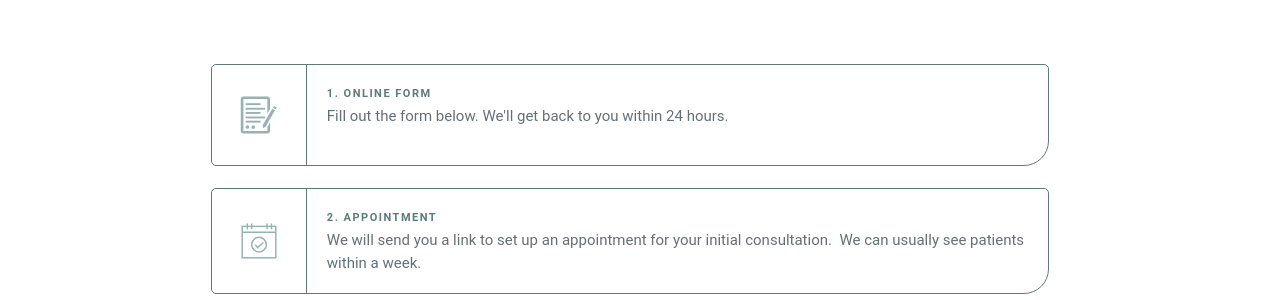
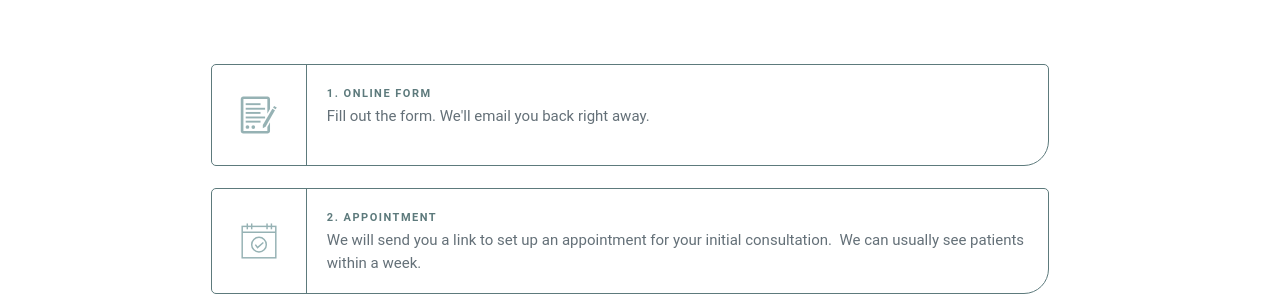
Before and after one commit to DarkoArnautov/drc2, a Jekyll site: the page built from index.md, in a window 1280 px wide and 900 px high, scrolled down 1984 px. Shown: the part 153-453 px from the top of the window. Built offline with Jekyll 4.4.1, drawn with Linux system fonts in a browser that asks for light colours.

Commit message:
Update index.md

```diff
--- a/index.md
+++ b/index.md
@@ -15,7 +15,7 @@ process:
     steps:
       - header: 1. Online form
         content:
-          - Fill out the form below. We'll get back to you within 24 hours.
+          - Fill out the form. We'll email you back right away.
         icon:
             src: noun_form_25603_96b2b4.svg
       - header: 2. Appointment
```
